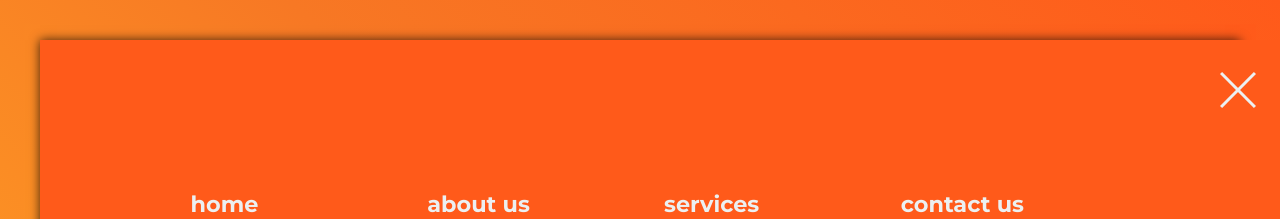
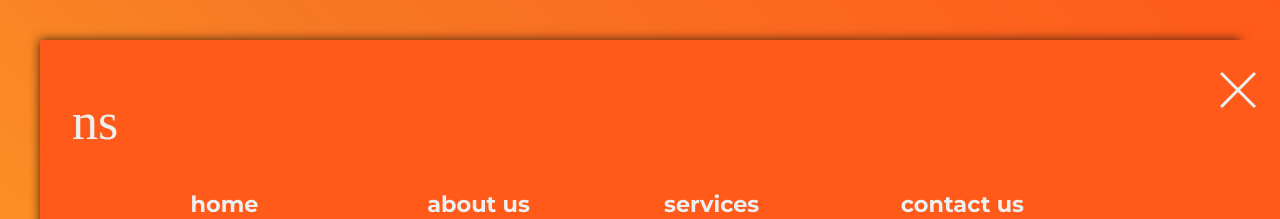
Before and after one commit to Ndu-Systems/ndu-systems-web, an Angular app: page /#/ in a window 1280 px wide. Both pictures are taken after a click on the picture 1151 px from the left and 100 px from the top of the page. Shown: the top 219 px of the page. Built offline with nearby package versions, Linux system fonts and the light colour scheme.

Commit message:
logo on the navigation part

```diff
--- a/src/app/navigation/navigation.component.html
+++ b/src/app/navigation/navigation.component.html
@@ -1,5 +1,6 @@
 <nav class="show-menu">
-  <img src="../../assets/images/close-btn.svg" alt="close btn" class="close-btn" id="close-menu" (click)="closeNav()">
+  <img src="assets/images/logo-white.svg" class="logo" alt="logo">
+  <img src="assets/images/close-btn.svg" alt="close btn" class="close-btn" id="close-menu" (click)="closeNav()">
   <ul>
     <li>
       <a href="#">home</a>
@@ -18,4 +19,5 @@
       <span>Lets connect !</span>
     </li>
   </ul>
+
 </nav>
--- /dev/null
+++ b/src/app/navigation/navigation.component.scss
@@ -0,0 +1,3 @@
+ .col-1-of-2{
+    grid-template-columns: 94% auto;
+ }
--- a/src/app/navigation/navigation.component.ts
+++ b/src/app/navigation/navigation.component.ts
@@ -4,7 +4,7 @@ import { NavigationEventEmiter } from './navigationEventEmiter';
 @Component({
   selector: 'app-navigation',
   templateUrl: './navigation.component.html',
-  styleUrls: ['./navigation.component.css']
+  styleUrls: ['./navigation.component.scss']
 })
 export class NavigationComponent implements OnInit {
 
--- a/src/assets/sass/_base.scss
+++ b/src/assets/sass/_base.scss
@@ -66,6 +66,12 @@ nav {
     opacity: 0;
   }
 
+  .logo{
+
+    float: left;
+    opacity: 0;
+  }
+
   ul {
     list-style-type: none;
     margin: 10% auto 0 auto;
@@ -100,6 +106,10 @@ nav {
     animation: show-x 1s 1s forwards;
   }
 
+  .logo{
+    animation: show-x 1s 1s forwards;
+  }
+
   li:nth-of-type(1) {
     animation: menu-item-animate .6s forwards 1s ease-in-out;
   }
@@ -116,12 +126,3 @@ nav {
     animation: menu-item-animate .6s forwards 1.9s ease-in-out;
   }
 }
-
-.close-btn::after {
-
-    nav {
-
-        animation: close-slide-menu 1s ease-in forwards;
-
-    }
-}
--- a/src/assets/sass/_keyframes.scss
+++ b/src/assets/sass/_keyframes.scss
@@ -28,35 +28,3 @@
         opacity: 1;
     }
 }
-
-@keyframes close-slide-menu {
-
-    from {
-        transform: scaleX(1);
-    }
-    to {
-        transform: scaleX(0);
-    }
-}
-
-@keyframes close-x {
-    from {
-        opacity: 1;
-    }
-
-    to {
-        opacity: 0;
-    }
-}
-
-@keyframes hide-menu-item-animate {
-    from {
-        transform: translateY(0);
-        opacity: 1;
-    }
-
-    to {
-        transform: translateY(60%);
-        opacity: 0;
-    }
-}
```
Also changed, not shown: src/app/navigation/navigation.component.css (deleted), src/assets/images/logo-white.svg (added).
